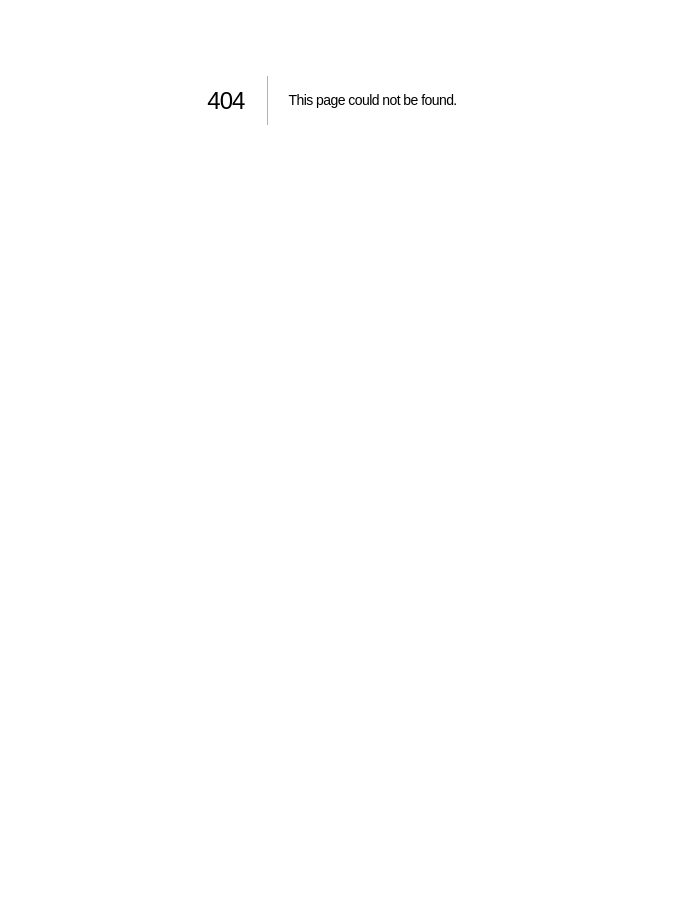
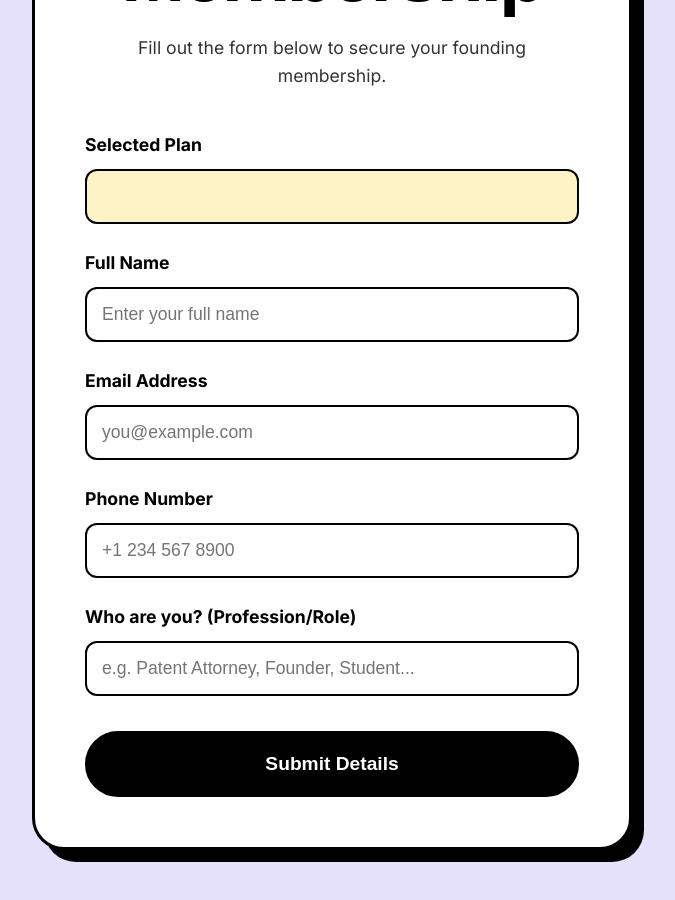
Before and after one commit to northornsmedia/wipa-main, a Next.js app: page /interest in a window 1280 px wide. Before the commit this address had no page. Shown: the part 300-1200 px from the top of the page, without its empty margins (308-983 px from the left). Before the commit the page ends 800 px from the top, so only its background shows below. Built offline with nearby package versions, Linux system fonts and the light colour scheme; a web font is replaced by a local one.

Commit message:
Add interest page form and modal

```diff
--- /dev/null
+++ b/src/app/interest/page.tsx
@@ -0,0 +1,149 @@
+"use client";
+
+import React, { useState, useEffect } from "react";
+import { useSearchParams, useRouter } from "next/navigation";
+import FadeIn from "@/components/animations/FadeIn";
+
+export default function InterestPage() {
+  const searchParams = useSearchParams();
+  const router = useRouter();
+  const planName = searchParams.get("plan") || "";
+
+  const [formData, setFormData] = useState({
+    name: "",
+    email: "",
+    phone: "",
+    profession: "",
+    plan: planName
+  });
+
+  const [isSubmitted, setIsSubmitted] = useState(false);
+
+  useEffect(() => {
+    if (planName) {
+      setFormData((prev) => ({ ...prev, plan: planName }));
+    }
+  }, [planName]);
+
+  const handleChange = (e: React.ChangeEvent<HTMLInputElement | HTMLSelectElement | HTMLTextAreaElement>) => {
+    const { name, value } = e.target;
+    setFormData((prev) => ({ ...prev, [name]: value }));
+  };
+
+  const handleSubmit = (e: React.FormEvent) => {
+    e.preventDefault();
+    // Simulate form submission
+    setIsSubmitted(true);
+  };
+
+  return (
+    <div style={{ minHeight: "100vh", backgroundColor: "var(--color-pastel-purple)", display: "flex", justifyContent: "center", alignItems: "center", padding: "100px 20px" }}>
+      <FadeIn direction="up">
+        <div style={{ backgroundColor: "var(--color-white)", padding: "50px", borderRadius: "32px", border: "3px solid var(--color-black)", boxShadow: "12px 12px 0px var(--color-black)", width: "100%", maxWidth: "600px" }}>
+
+          <h1 className="heading-lg" style={{ marginBottom: "20px", textAlign: "center" }}>Reserve Your Membership</h1>
+          <p style={{ fontSize: "1.1rem", marginBottom: "40px", textAlign: "center", opacity: 0.8 }}>
+            Fill out the form below to secure your founding membership.
+          </p>
+
+          <form onSubmit={handleSubmit} style={{ display: "flex", flexDirection: "column", gap: "25px" }}>
+
+            <div style={{ display: "flex", flexDirection: "column", gap: "10px" }}>
+              <label style={{ fontWeight: "bold", fontSize: "1.1rem" }}>Selected Plan</label>
+              <input
+                type="text"
+                name="plan"
+                value={formData.plan}
+                readOnly
+                style={{ padding: "15px", borderRadius: "12px", border: "2px solid var(--color-black)", backgroundColor: "var(--color-pastel-yellow)", fontSize: "1.1rem", fontWeight: "bold" }}
+              />
+            </div>
+
+            <div style={{ display: "flex", flexDirection: "column", gap: "10px" }}>
+              <label style={{ fontWeight: "bold", fontSize: "1.1rem" }}>Full Name</label>
+              <input
+                type="text"
+                name="name"
+                required
+                placeholder="Enter your full name"
+                value={formData.name}
+                onChange={handleChange}
+                style={{ padding: "15px", borderRadius: "12px", border: "2px solid var(--color-black)", fontSize: "1.1rem" }}
+              />
+            </div>
+
+            <div style={{ display: "flex", flexDirection: "column", gap: "10px" }}>
+              <label style={{ fontWeight: "bold", fontSize: "1.1rem" }}>Email Address</label>
+              <input
+                type="email"
+                name="email"
+                required
+                placeholder="you@example.com"
+                value={formData.email}
+                onChange={handleChange}
+                style={{ padding: "15px", borderRadius: "12px", border: "2px solid var(--color-black)", fontSize: "1.1rem" }}
+              />
+            </div>
+
+            <div style={{ display: "flex", flexDirection: "column", gap: "10px" }}>
+              <label style={{ fontWeight: "bold", fontSize: "1.1rem" }}>Phone Number</label>
+              <input
+                type="tel"
+                name="phone"
+                required
+                placeholder="+1 234 567 8900"
+                value={formData.phone}
+                onChange={handleChange}
+                style={{ padding: "15px", borderRadius: "12px", border: "2px solid var(--color-black)", fontSize: "1.1rem" }}
+              />
+            </div>
+
+            <div style={{ display: "flex", flexDirection: "column", gap: "10px" }}>
+              <label style={{ fontWeight: "bold", fontSize: "1.1rem" }}>Who are you? (Profession/Role)</label>
+              <input
+                type="text"
+                name="profession"
+                required
+                placeholder="e.g. Patent Attorney, Founder, Student..."
+                value={formData.profession}
+                onChange={handleChange}
+                style={{ padding: "15px", borderRadius: "12px", border: "2px solid var(--color-black)", fontSize: "1.1rem" }}
+              />
+            </div>
+
+            <button
+              type="submit"
+              style={{ padding: "20px", marginTop: "10px", borderRadius: "50px", border: "2px solid var(--color-black)", backgroundColor: "var(--color-black)", color: "var(--color-white)", fontSize: "1.2rem", fontWeight: "bold", cursor: "pointer", transition: "transform 0.2s" }}
+              onMouseOver={(e) => e.currentTarget.style.transform = "scale(1.02)"}
+              onMouseOut={(e) => e.currentTarget.style.transform = "scale(1)"}
+            >
+              Submit Details
+            </button>
+          </form>
+
+        </div>
+      </FadeIn>
+
+      {/* SUCCESS MODAL */}
+      {isSubmitted && (
+        <div style={{ position: "fixed", top: 0, left: 0, right: 0, bottom: 0, backgroundColor: "rgba(0,0,0,0.6)", display: "flex", justifyContent: "center", alignItems: "center", zIndex: 9999, padding: "20px" }}>
+          <FadeIn direction="up">
+            <div style={{ backgroundColor: "var(--color-pastel-green)", padding: "50px", borderRadius: "32px", border: "3px solid var(--color-black)", boxShadow: "12px 12px 0px var(--color-black)", maxWidth: "500px", textAlign: "center" }}>
+              <div style={{ fontSize: "4rem", marginBottom: "20px" }}>🎉</div>
+              <h2 className="heading-md" style={{ marginBottom: "20px" }}>Thank You!</h2>
+              <p style={{ fontSize: "1.2rem", lineHeight: 1.6, marginBottom: "30px", fontWeight: 500 }}>
+                Your details are submitted <strong>{formData.name}</strong> and we will reach you back shortly thanks ..
+              </p>
+              <button
+                onClick={() => router.push("/")}
+                style={{ padding: "15px 30px", borderRadius: "50px", border: "2px solid var(--color-black)", backgroundColor: "var(--color-white)", fontSize: "1.1rem", fontWeight: "bold", cursor: "pointer", boxShadow: "4px 4px 0px var(--color-black)" }}
+              >
+                Return to Homepage
+              </button>
+            </div>
+          </FadeIn>
+        </div>
+      )}
+    </div>
+  );
+}
--- a/src/components/Membership.tsx
+++ b/src/components/Membership.tsx
@@ -3,6 +3,7 @@ import TextReveal from "./animations/TextReveal";
 import StaggerGrid from "./animations/StaggerGrid";
 import TiltCard from "./animations/TiltCard";
 import React from "react";
+import Link from "next/link";
 
 const tiers = [
   {
@@ -84,7 +85,9 @@ export default function Membership() {
                 <div style={{ fontSize: '0.95rem', fontWeight: 'bold', marginTop: 'auto', paddingTop: '15px', borderTop: '1px solid rgba(0,0,0,0.1)' }}>{t.standardPrice}</div>
               </div>
 
-              <button className="btn btn-outline pricing-btn" style={{ borderColor: 'var(--color-black)', color: 'var(--color-black)', width: '100%', marginTop: 'auto', backgroundColor: 'var(--color-white)', padding: '15px', fontSize: '1.1rem', borderRadius: '50px', fontWeight: 'bold' }}>Reserve your founding membership</button>
+              <Link href={`/interest?plan=${encodeURIComponent(t.name)}`} style={{ textDecoration: 'none', width: '100%', marginTop: 'auto' }}>
+                <button className="btn btn-outline pricing-btn" style={{ borderColor: 'var(--color-black)', color: 'var(--color-black)', width: '100%', backgroundColor: 'var(--color-white)', padding: '15px', fontSize: '1.1rem', borderRadius: '50px', fontWeight: 'bold', cursor: 'pointer' }}>Reserve your founding membership</button>
+              </Link>
             </TiltCard>
           ))}
         </StaggerGrid>
```
